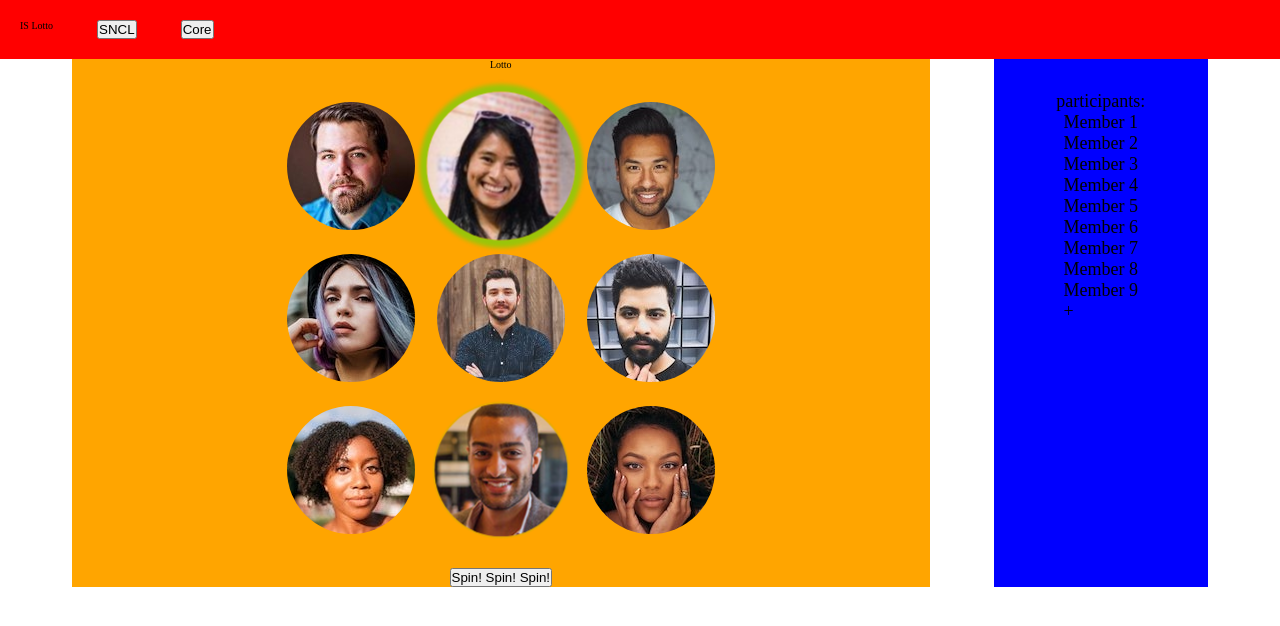
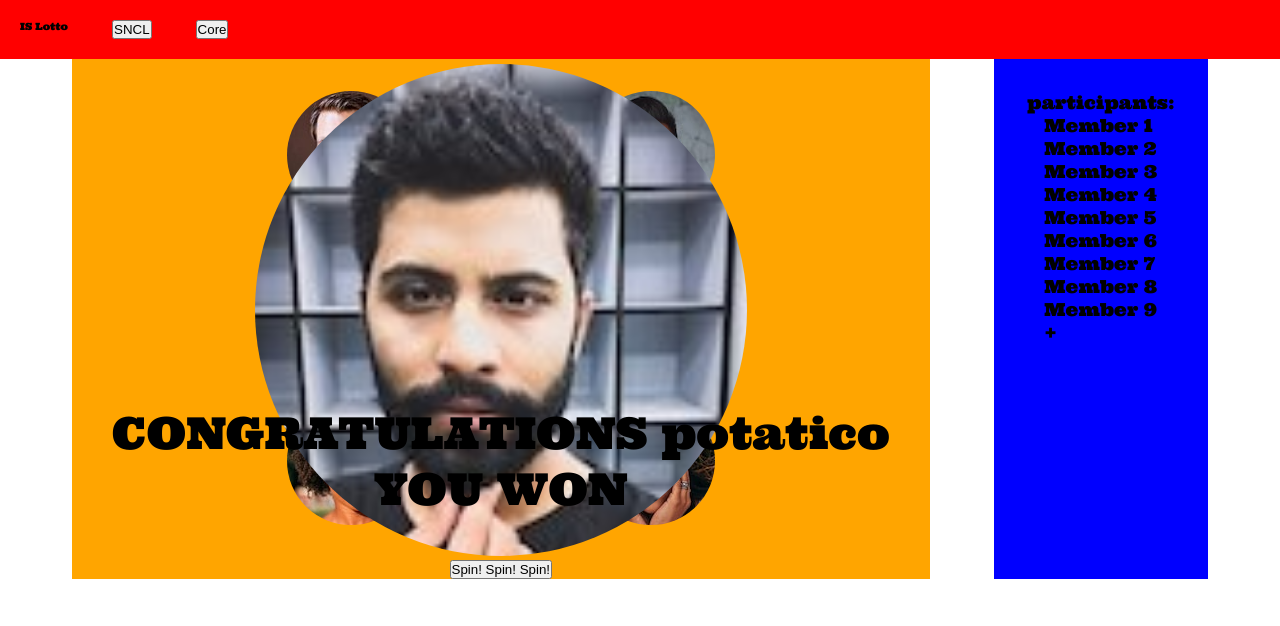
Before and after one commit to maxstefaniv/EISLotto, a plain HTML site: page index.html in a window 1280 px wide. Both pictures are taken after a click on the button "Spin! Spin! Spin!". Drawn offline with Linux system fonts and the light colour scheme.

Commit message:
added shitty floating message to indicate the winner

```diff
--- a/index.html
+++ b/index.html
@@ -4,6 +4,13 @@
     <meta charset="UTF-8" />
     <meta http-equiv="X-UA-Compatible" content="IE=edge" />
     <meta name="viewport" content="width=device-width, initial-scale=1.0" />
+
+    <link rel="preconnect" href="https://fonts.googleapis.com" />
+    <link rel="preconnect" href="https://fonts.gstatic.com" crossorigin />
+    <link
+      href="https://fonts.googleapis.com/css2?family=Ultra&display=swap"
+      rel="stylesheet"
+    />
 
     <link rel="stylesheet" href="style.css" />
     <script defer src="scripts.js"></script>
@@ -18,9 +25,8 @@
     </header>
     <main>
       <section class="lotto-main-section container">
-        <div class="lotto">
+        <div class="lotto" id="lotto-id">
           <!-- Need to show all user images on top -->
-          <p>Lotto</p>
           <div class="lotto-imgs">
             <figure class="lotto-member">
               <img src="teammates/ben.jpg" alt="eis team member" />
--- a/scripts.js
+++ b/scripts.js
@@ -16,7 +16,7 @@ async function RollForPick() {
   var lastRoll;
   var previousRandom = 0;
 
-  var iterations = 10;
+  var iterations = 3;
   while (iterations > 0) {
     // dropping any previous shine
     allImgs.forEach((i) => i.classList.remove("shine"));
@@ -35,4 +35,13 @@ async function RollForPick() {
   // action definig Winner:
   lastRoll.classList.remove("shine");
   lastRoll.classList.add("winner");
+
+  // lets display the name of the winner
+  const para = document.createElement("p");
+  const node = document.createTextNode("CONGRATULATIONS potatico YOU WON");
+  para.appendChild(node);
+  para.classList.add("winner-text");
+
+  const element = document.getElementById("lotto-id");
+  element.appendChild(para);
 }
--- a/style.css
+++ b/style.css
@@ -14,6 +14,7 @@ html {
 }
 
 body {
+  font-family: "Ultra", sans-serif;
   position: relative;
 }
 
@@ -85,3 +86,11 @@ body {
   align-content: center;
   padding: 3.2rem 3.2rem;
 }
+
+.winner-text {
+  font-size: 4.4rem;
+  position: absolute;
+  top: 70%;
+  max-width: 85rem;
+  text-align: center;
+}
```
